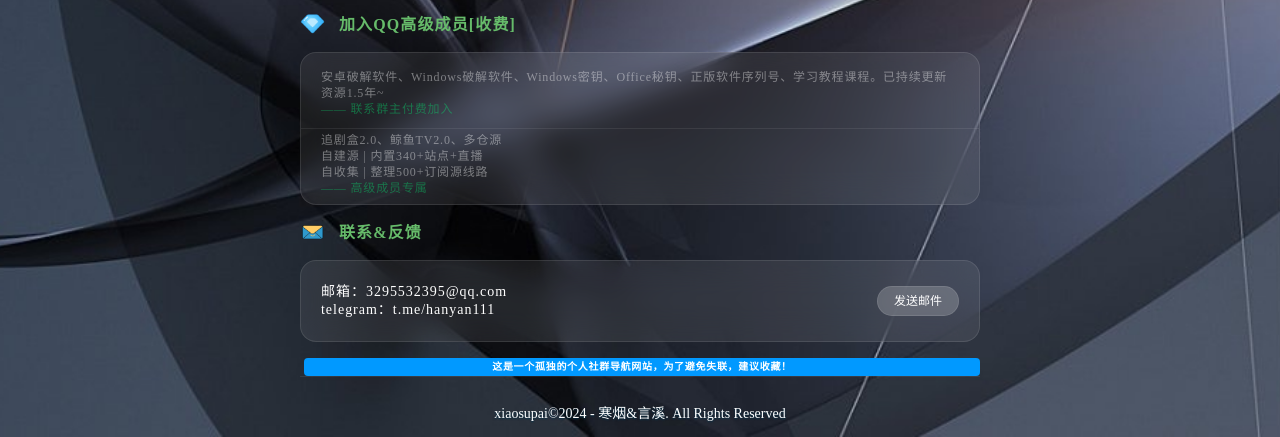
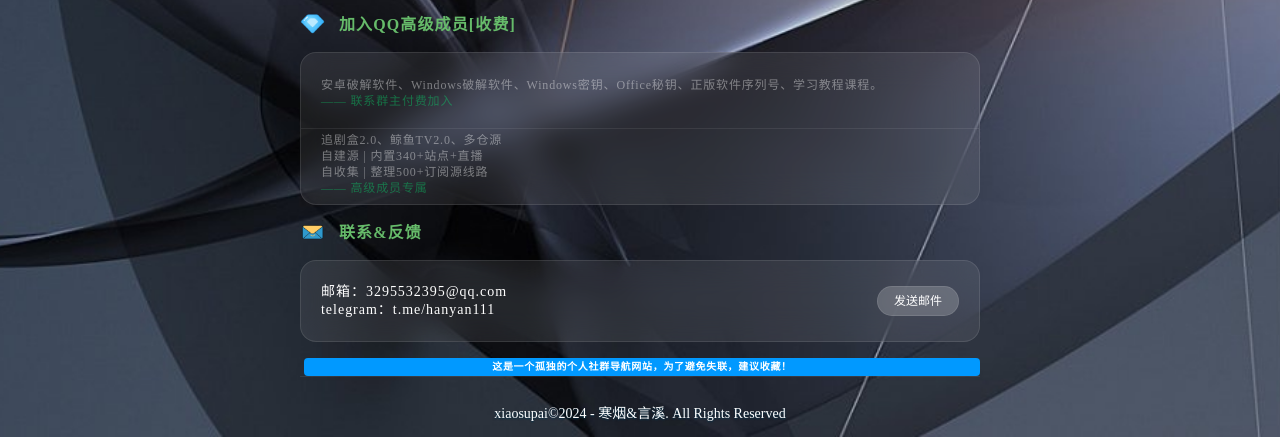
Before and after one commit to xiaosupai/xiaosupai.github.io, a plain HTML site: page index.html in a window 1280 px wide. Shown: the part 1097-1534 px from the top of the page. Drawn offline with Linux system fonts and the light colour scheme; a web font is replaced by a local one.

Commit message:
Update index.html

```diff
--- a/index.html
+++ b/index.html
@@ -525,7 +525,7 @@
                                     </p>
                                     </p>
                                     <p class="p2">
-                                        安卓破解软件、Windows破解软件、Windows密钥、Office秘钥、正版软件序列号、学习教程课程。已持续更新资源1.5年~
+                                        安卓破解软件、Windows破解软件、Windows密钥、Office秘钥、正版软件序列号、学习教程课程。
                                     </p>
                                     </p>
                                     <p class="p2" style="color:rgb(6, 227, 113);">
```
